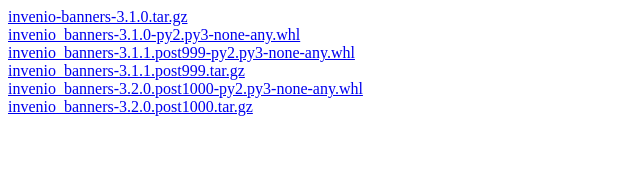
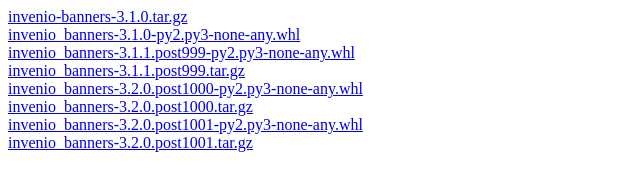
Before and after one commit to oarepo/pypi, a plain HTML site: page packages/simple/invenio-banners/index.html in a window 1280 px wide. Shown: the whole page, without its empty margins (0-640 px from the left). Drawn offline with Linux system fonts and the light colour scheme.

Commit message:
[invenio-integration-tests] adding package invenio-banners version 3.2.0 to the pypi

```diff
--- a/packages/simple/invenio-banners/index.html
+++ b/packages/simple/invenio-banners/index.html
@@ -5,4 +5,6 @@
 <a href="../../invenio_banners-3.1.1.post999.tar.gz">invenio_banners-3.1.1.post999.tar.gz</a></br>
 <a href="../../invenio_banners-3.2.0.post1000-py2.py3-none-any.whl">invenio_banners-3.2.0.post1000-py2.py3-none-any.whl</a></br>
 <a href="../../invenio_banners-3.2.0.post1000.tar.gz">invenio_banners-3.2.0.post1000.tar.gz</a></br>
+<a href="../../invenio_banners-3.2.0.post1001-py2.py3-none-any.whl">invenio_banners-3.2.0.post1001-py2.py3-none-any.whl</a></br>
+<a href="../../invenio_banners-3.2.0.post1001.tar.gz">invenio_banners-3.2.0.post1001.tar.gz</a></br>
 </body></html>
```
Also changed, not shown: 2 other files.
